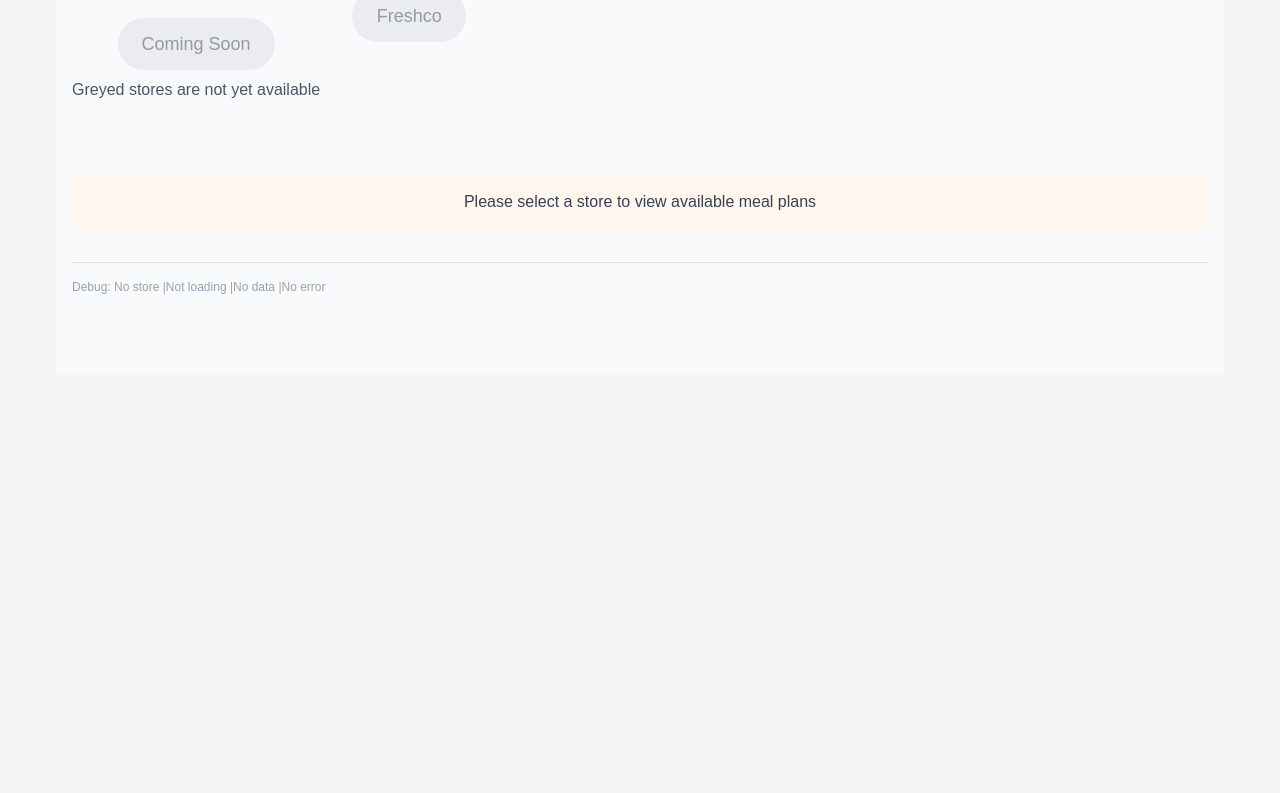
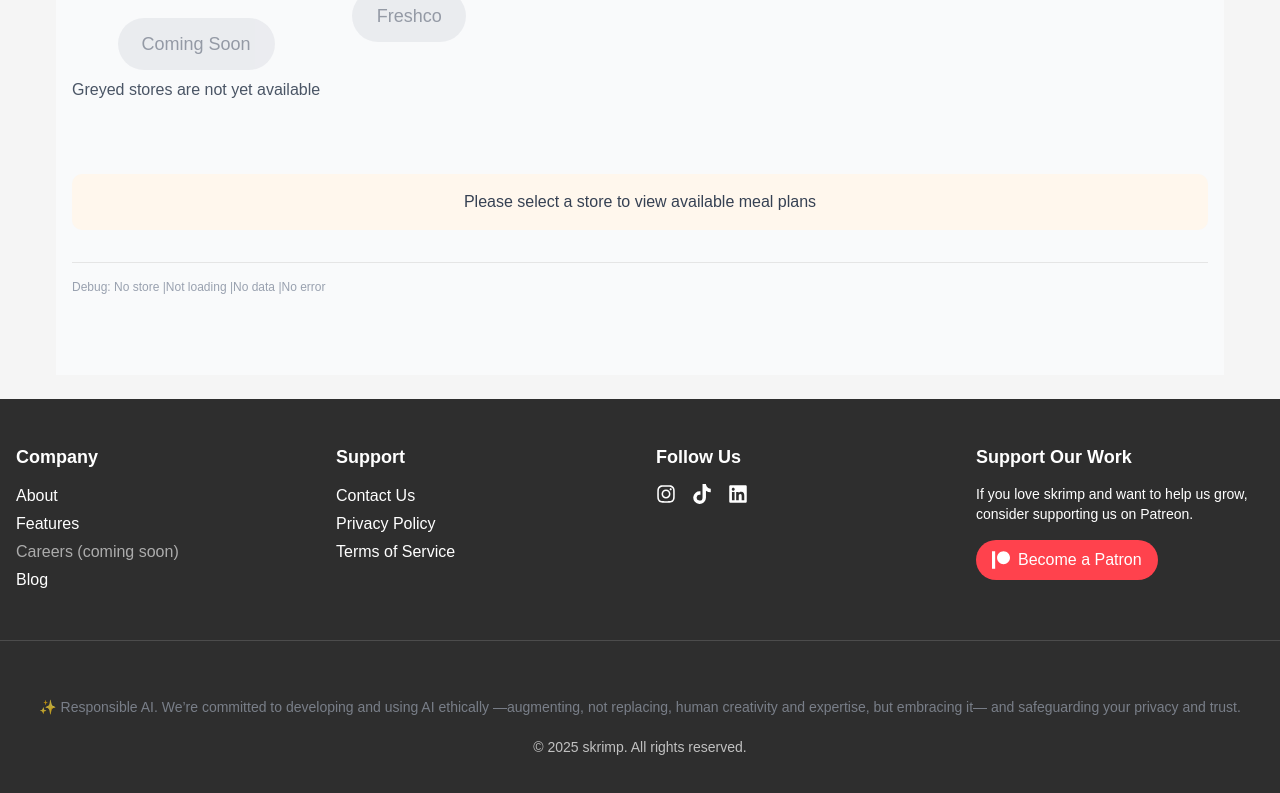
Before and after one commit to henliz/eCo-op, a Next.js app in the folder frontend/: page /plan in a window 1280 px wide. Shown: the part 577-1370 px from the top of the page. Before the commit the page ends 952 px from the top, so only its background shows below. Built offline with nearby package versions, Linux system fonts and the light colour scheme.

Commit message:
Added footer. Fixed all broken buttons and links.

```diff
--- a/frontend/app/page.tsx
+++ b/frontend/app/page.tsx
@@ -1,6 +1,7 @@
 
 // app/page.tsx
 import Header        from '@/components/layout/Header';
+import Footer        from '@/components/layout/Footer';
 import Hero          from '@/components/sections/Hero';
 import HowItWorks    from '@/components/sections/HowItWorks';
 import FreeListPromo from '@/components/sections/FreeListPromo';
@@ -31,6 +32,7 @@ export default function Home() {
         <AboutandFeedback />
 
       </main>
+      <Footer />
     </>
   );
 }
--- a/frontend/app/plan/page.tsx
+++ b/frontend/app/plan/page.tsx
@@ -4,6 +4,7 @@ import { useState } from 'react';
 import { motion } from 'framer-motion';
 
 import Header from '@/components/layout/Header';
+import Footer        from '@/components/layout/Footer';
 import StoreSelector from '@/components/meal-planner/StoreSelector';
 import { MealPlanScreen } from '@/components/meal-planner/MealPlanScreen';
 import { GroceryScreen } from '@/components/meal-planner/GroceryScreen';
@@ -103,6 +104,8 @@ export default function MealPlannerPage() {
           </div>
         )}
       </div>
+      <br></br>
+      <Footer />
     </>
   );
 }
--- /dev/null
+++ b/frontend/components/layout/Footer.jsx
@@ -0,0 +1,128 @@
+// components/layout/Footer.jsx
+'use client';
+
+import React from 'react';
+import Link from 'next/link';
+import {
+  FaInstagram,
+  FaTiktok,
+  FaLinkedin,
+  FaPatreon,
+} from 'react-icons/fa';
+
+export default function Footer() {
+  return (
+    <footer className="bg-[#2E2E2E] text-white py-12">
+      <div className="max-w-7xl mx-auto px-4 grid grid-cols-1 md:grid-cols-4 gap-8">
+
+        {/* 1. Product / Company */}
+        <div className="space-y-2">
+          <h4 className="font-semibold text-lg">Company</h4>
+          <ul className="space-y-1">
+            <li>
+              <Link href="/#about" className="hover:underline" scroll={true}>
+                About
+              </Link>
+            </li>
+            <li>
+              <Link href="/#features" className="hover:underline" scroll={true}>
+                Features
+              </Link>
+            </li>
+            <li>
+              <span className="opacity-60">Careers (coming soon)</span>
+            </li>
+            <li>
+              <Link href="/blog" className="hover:underline">
+                Blog
+              </Link>
+            </li>
+          </ul>
+        </div>
+
+        {/* 2. Support / Legal */}
+        <div className="space-y-2">
+          <h4 className="font-semibold text-lg">Support</h4>
+          <ul className="space-y-1">
+            <li>
+              <Link href="/contact" className="hover:underline">
+                Contact Us
+              </Link>
+            </li>
+            <li>
+              <Link href="/privacy" className="hover:underline">
+                Privacy Policy
+              </Link>
+            </li>
+            <li>
+              <Link href="/terms" className="hover:underline">
+                Terms of Service
+              </Link>
+            </li>
+          </ul>
+        </div>
+
+        {/* 3. Social */}
+        <div className="space-y-2">
+          <h4 className="font-semibold text-lg">Follow Us</h4>
+          <div className="flex items-center space-x-4">
+            <a
+              href="https://instagram.com/yourhandle"
+              target="_blank"
+              rel="noopener noreferrer"
+              className="hover:text-gray-300"
+              aria-label="Instagram"
+            >
+              <FaInstagram size={20} />
+            </a>
+            <a
+              href="https://tiktok.com/@yourhandle"
+              target="_blank"
+              rel="noopener noreferrer"
+              className="hover:text-gray-300"
+              aria-label="TikTok"
+            >
+              <FaTiktok size={20} />
+            </a>
+            <a
+              href="https://linkedin.com/company/yourcompany"
+              target="_blank"
+              rel="noopener noreferrer"
+              className="hover:text-gray-300"
+              aria-label="LinkedIn"
+            >
+              <FaLinkedin size={20} />
+            </a>
+          </div>
+        </div>
+
+        {/* 4. Patreon */}
+        <div className="space-y-2">
+          <h4 className="font-semibold text-lg">Support Our Work</h4>
+          <p className="text-sm">
+            If you love skrimp and want to help us grow, consider supporting us on Patreon.
+          </p>
+          <a
+            href="https://patreon.com/yourpage"
+            target="_blank"
+            rel="noopener noreferrer"
+            className="inline-flex items-center bg-[#FF424D] px-4 py-2 rounded-full hover:bg-[#e03e46] transition"
+          >
+            <FaPatreon size={18} className="mr-2" />
+            Become a Patron
+          </a>
+        </div>
+      </div>
+
+
+      <div className="mt-12 border-t border-white/20 pt-6 text-center text-sm opacity-70">
+      {/* Responsible AI pledge */}
+        <div className="md:col-span-4 text-center mt-8 text-sm text-gray-400">
+          ✨ Responsible AI. We’re committed to developing and using AI ethically —augmenting, not replacing, human creativity and expertise, but embracing it— and safeguarding your privacy and trust.
+        </div>
+        <br></br>
+        © {new Date().getFullYear()} skrimp. All rights reserved.
+      </div>
+    </footer>
+  );
+}
--- a/frontend/components/layout/Header.jsx
+++ b/frontend/components/layout/Header.jsx
@@ -76,7 +76,7 @@ export default function Header() {
 
               {/* Full-width apricot “Try It Free” row */}
               <Link
-                href="/meal-planner"
+                href="/plan"
                 onClick={() => setIsMobileMenuOpen(false)}
                 className="
                   block w-full
--- a/frontend/components/sections/AboutandFeedback.jsx
+++ b/frontend/components/sections/AboutandFeedback.jsx
@@ -15,7 +15,7 @@ const sectionVariants = {
 
 export default function AboutAndFeedback() {
   return (
-    <div className="space-y-16">
+    <div className="scroll-mt-15 py-20" id="about">
       {/* --- Our Story --- */}
       <motion.section
         className="pt-16"
--- a/frontend/components/sections/Features.jsx
+++ b/frontend/components/sections/Features.jsx
@@ -3,7 +3,7 @@ import React from "react";
 export default function Features() {
   return (
     <section id="features"
-      className="scroll-mt-35 py-50">
+      className="scroll-mt-15 py-20">
       <div className="container">
         <div className="section-title">
           <h2>Save Time, Money, and Food Waste</h2>
--- a/frontend/components/sections/HowItWorks.jsx
+++ b/frontend/components/sections/HowItWorks.jsx
@@ -59,7 +59,7 @@ const itemVariant = {
 export default function HowItWorks() {
   return (
     <section id="how-it-works"
-      className="scroll-mt-35 py-50">
+      className="scroll-mt-15 py-30">
       <div className="container mx-auto text-center">
         <h2 className="text-4xl font-extrabold">How It Works</h2>
 
--- a/frontend/components/sections/MealPlan.jsx
+++ b/frontend/components/sections/MealPlan.jsx
@@ -85,7 +85,7 @@ export default function MealPlan() {
         </div>
 
         <div className="view-all-meals">
-          <Link href="/meal-planner">
+          <Link href="/plan">
             <button className="btn-primary">View Full Menu</button>
           </Link>
         </div>
--- a/frontend/package.json
+++ b/frontend/package.json
@@ -57,6 +57,7 @@
     "react-day-picker": "8.10.1",
     "react-dom": "^19.0.0",
     "react-hook-form": "^7.55.0",
+    "react-icons": "^5.5.0",
     "react-resizable-panels": "^2.1.7",
     "recharts": "^2.15.2",
     "sonner": "^2.0.3",
```
Also changed, not shown: 1 other file (tests, documents, lock files or other folders).
